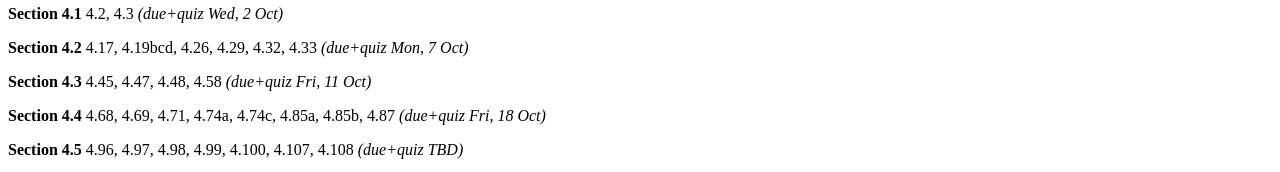
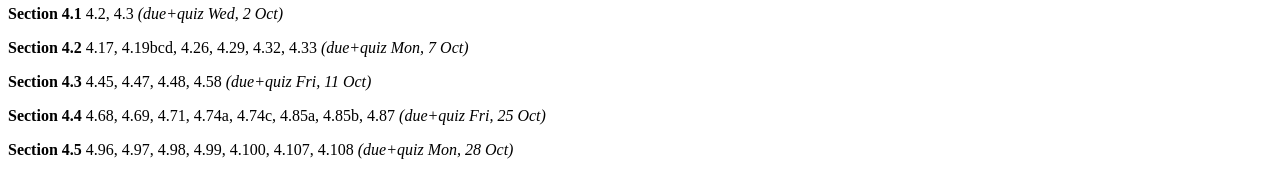
Before and after one commit to danielmichaelcicala/danielmichaelcicala.github.io, a Jekyll site: the page teaching/hw_stat_f19.html, which Jekyll copies as it is, in a window 1280 px wide. Shown: the part 726-898 px from the top of the page. Built offline with Jekyll 4.4.1, drawn with Linux system fonts in a browser that asks for light colours.

Commit message:
stat hw date

```diff
--- a/teaching/hw_stat_f19.html
+++ b/teaching/hw_stat_f19.html
@@ -47,9 +47,9 @@ occupies the columns.  </code></pre>
 <p><strong>Section 4.3</strong> 4.45, 4.47, 4.48,
   4.58 <em>(due+quiz Fri, 11 Oct)</em> </p>
 <p><strong>Section 4.4</strong> 4.68, 4.69, 4.71, 4.74a,
-  4.74c, 4.85a, 4.85b, 4.87 <em>(due+quiz Fri, 18 Oct)</em> </p>
+  4.74c, 4.85a, 4.85b, 4.87 <em>(due+quiz Fri, 25 Oct)</em> </p>
 <p><strong>Section 4.5</strong> 4.96, 4.97, 4.98, 4.99,
-  4.100, 4.107, 4.108 <em>(due+quiz TBD)</em> </p>
+  4.100, 4.107, 4.108 <em>(due+quiz Mon, 28 Oct)</em> </p>
 
 </body>
 </html>
```
